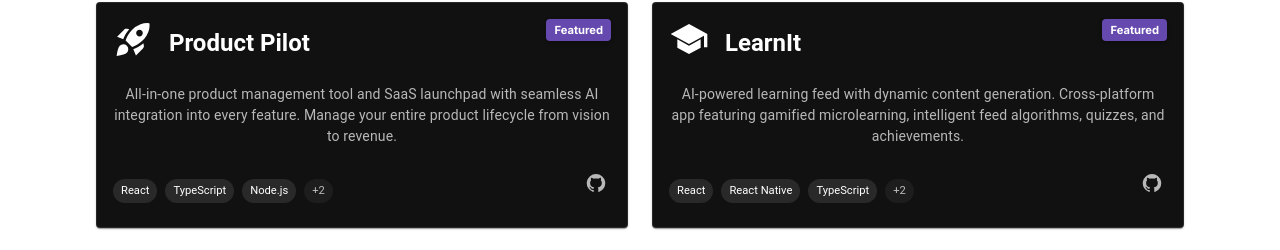
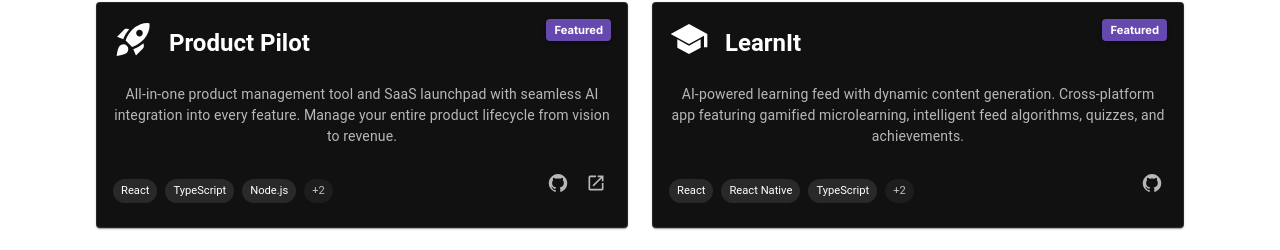
Before and after one commit to blazinaj/portfolio-website, a React (Vite) app: page / in a window 1280 px wide. Shown: the part 3519-3769 px from the top of the page. Built offline with nearby package versions, Linux system fonts and the light colour scheme.

Commit message:
Updated PROJECTS.ts

```diff
--- a/src/data/PROJECTS.ts
+++ b/src/data/PROJECTS.ts
@@ -13,6 +13,8 @@ export const PROJECTS: Project[] = [
       { id: 4, name: "Material UI" },
     ],
     link: "https://github.com/blazinaj/product-pilot",
+    githubLink: "https://github.com/blazinaj/product-pilot",
+    webLink: "https://productpilot.mobi",
     icon: "material-symbols:rocket-launch",
     featured: true,
     features: [
@@ -107,6 +109,8 @@ export const PROJECTS: Project[] = [
       { id: 4, name: "AWS S3" },
     ],
     link: "https://github.com/blazinaj/podcast-pilot",
+    githubLink: "https://github.com/blazinaj/podcast-pilot",
+    webLink: "https://podpilot.mobi",
     icon: "material-symbols:podcast",
     featured: false,
     features: [
```
